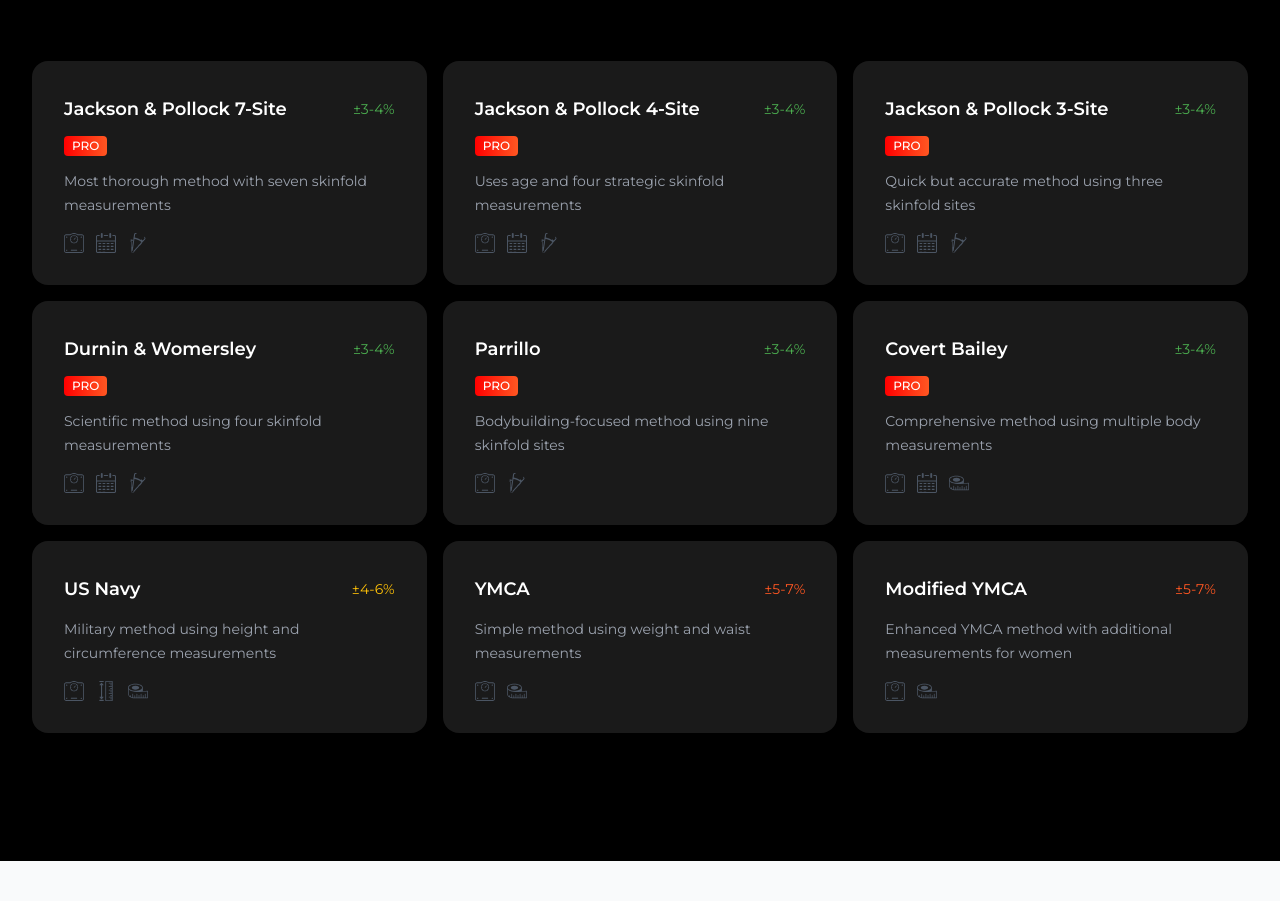
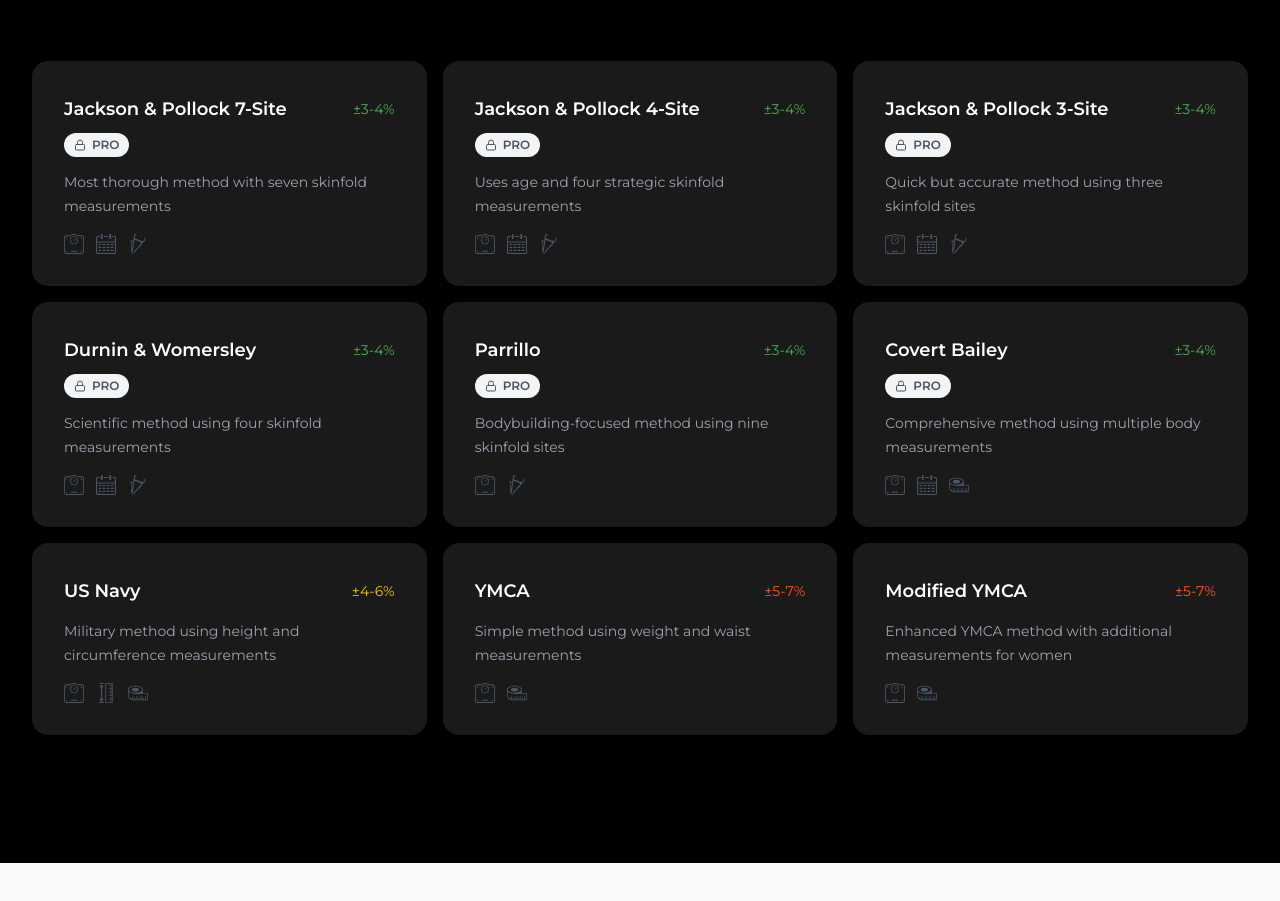
Before and after one commit to tehidea/bodyfatcalculator, a Next.js app: page / in a window 1280 px wide. Shown: the part 1520-2421 px from the top of the page. Built offline with nearby package versions, Linux system fonts and the light colour scheme.

Commit message:
Fix error

```diff
--- a/src/components/PrimaryFeatures.tsx
+++ b/src/components/PrimaryFeatures.tsx
@@ -12,6 +12,7 @@
 } from 'framer-motion'
 import { useDebouncedCallback } from 'use-debounce'
 import { CheckIcon } from '@heroicons/react/24/solid'
+import { Lock } from 'react-feather'
 
 import { AppScreen } from '@/components/AppScreen'
 import { CircleBackground } from '@/components/CircleBackground'
@@ -592,7 +593,8 @@
                 <span className="text-sm text-[#4CAF50]">±3-4%</span>
               </div>
               <div className="mt-2">
-                <span className="inline-flex items-center rounded bg-gradient-to-r from-[#FF0000] to-[#FF5722] px-2 py-0.5 text-xs font-medium text-white">
+                <span className="inline-flex items-center gap-1.5 rounded-full bg-gray-100 px-2.5 py-1 text-xs font-semibold text-gray-600">
+                  <Lock size={12} />
                   PRO
                 </span>
               </div>
@@ -627,7 +629,8 @@
                 <span className="text-sm text-[#4CAF50]">±3-4%</span>
               </div>
               <div className="mt-2">
-                <span className="inline-flex items-center rounded bg-gradient-to-r from-[#FF0000] to-[#FF5722] px-2 py-0.5 text-xs font-medium text-white">
+                <span className="inline-flex items-center gap-1.5 rounded-full bg-gray-100 px-2.5 py-1 text-xs font-semibold text-gray-600">
+                  <Lock size={12} />
                   PRO
                 </span>
               </div>
@@ -662,7 +665,8 @@
                 <span className="text-sm text-[#4CAF50]">±3-4%</span>
               </div>
               <div className="mt-2">
-                <span className="inline-flex items-center rounded bg-gradient-to-r from-[#FF0000] to-[#FF5722] px-2 py-0.5 text-xs font-medium text-white">
+                <span className="inline-flex items-center gap-1.5 rounded-full bg-gray-100 px-2.5 py-1 text-xs font-semibold text-gray-600">
+                  <Lock size={12} />
                   PRO
                 </span>
               </div>
@@ -697,7 +701,8 @@
                 <span className="text-sm text-[#4CAF50]">±3-4%</span>
               </div>
               <div className="mt-2">
-                <span className="inline-flex items-center rounded bg-gradient-to-r from-[#FF0000] to-[#FF5722] px-2 py-0.5 text-xs font-medium text-white">
+                <span className="inline-flex items-center gap-1.5 rounded-full bg-gray-100 px-2.5 py-1 text-xs font-semibold text-gray-600">
+                  <Lock size={12} />
                   PRO
                 </span>
               </div>
@@ -730,7 +735,8 @@
                 <span className="text-sm text-[#4CAF50]">±3-4%</span>
               </div>
               <div className="mt-2">
-                <span className="inline-flex items-center rounded bg-gradient-to-r from-[#FF0000] to-[#FF5722] px-2 py-0.5 text-xs font-medium text-white">
+                <span className="inline-flex items-center gap-1.5 rounded-full bg-gray-100 px-2.5 py-1 text-xs font-semibold text-gray-600">
+                  <Lock size={12} />
                   PRO
                 </span>
               </div>
@@ -762,7 +768,8 @@
                 <span className="text-sm text-[#4CAF50]">±3-4%</span>
               </div>
               <div className="mt-2">
-                <span className="inline-flex items-center rounded bg-gradient-to-r from-[#FF0000] to-[#FF5722] px-2 py-0.5 text-xs font-medium text-white">
+                <span className="inline-flex items-center gap-1.5 rounded-full bg-gray-100 px-2.5 py-1 text-xs font-semibold text-gray-600">
+                  <Lock size={12} />
                   PRO
                 </span>
               </div>
```
